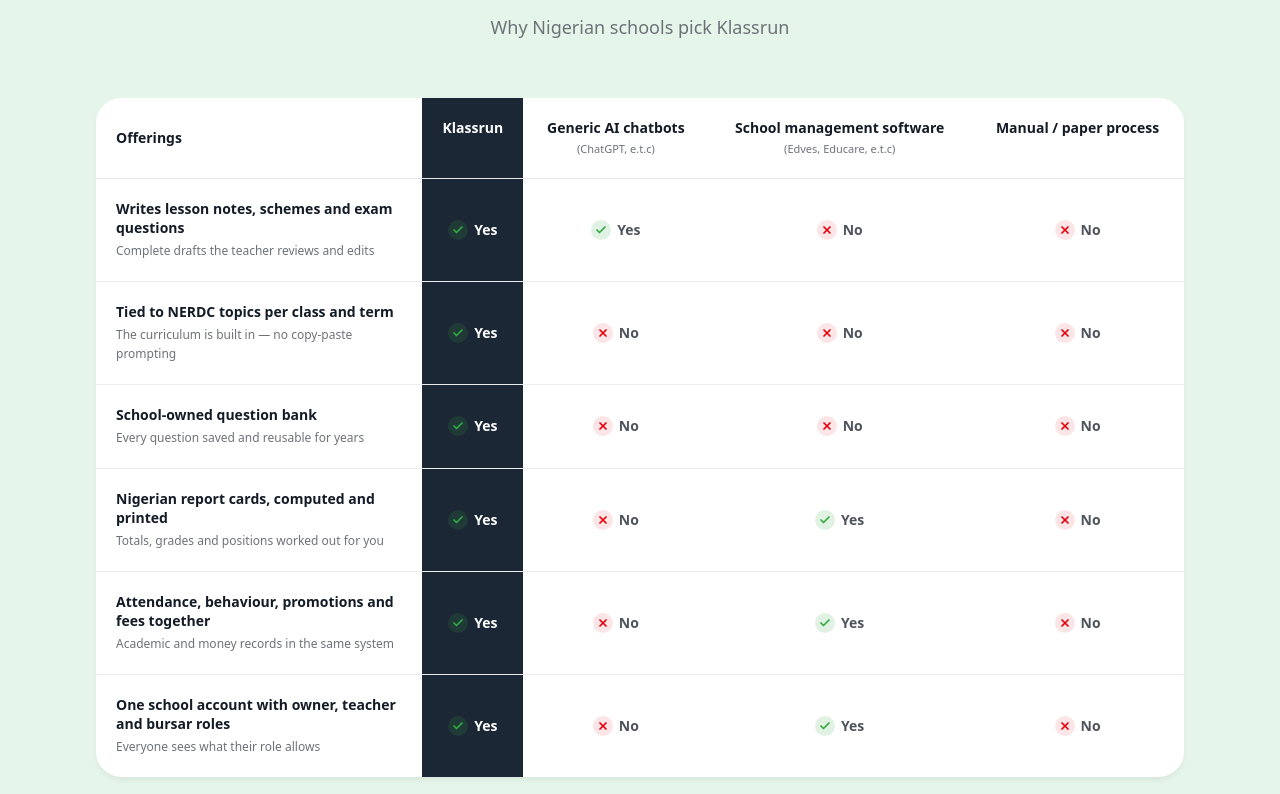
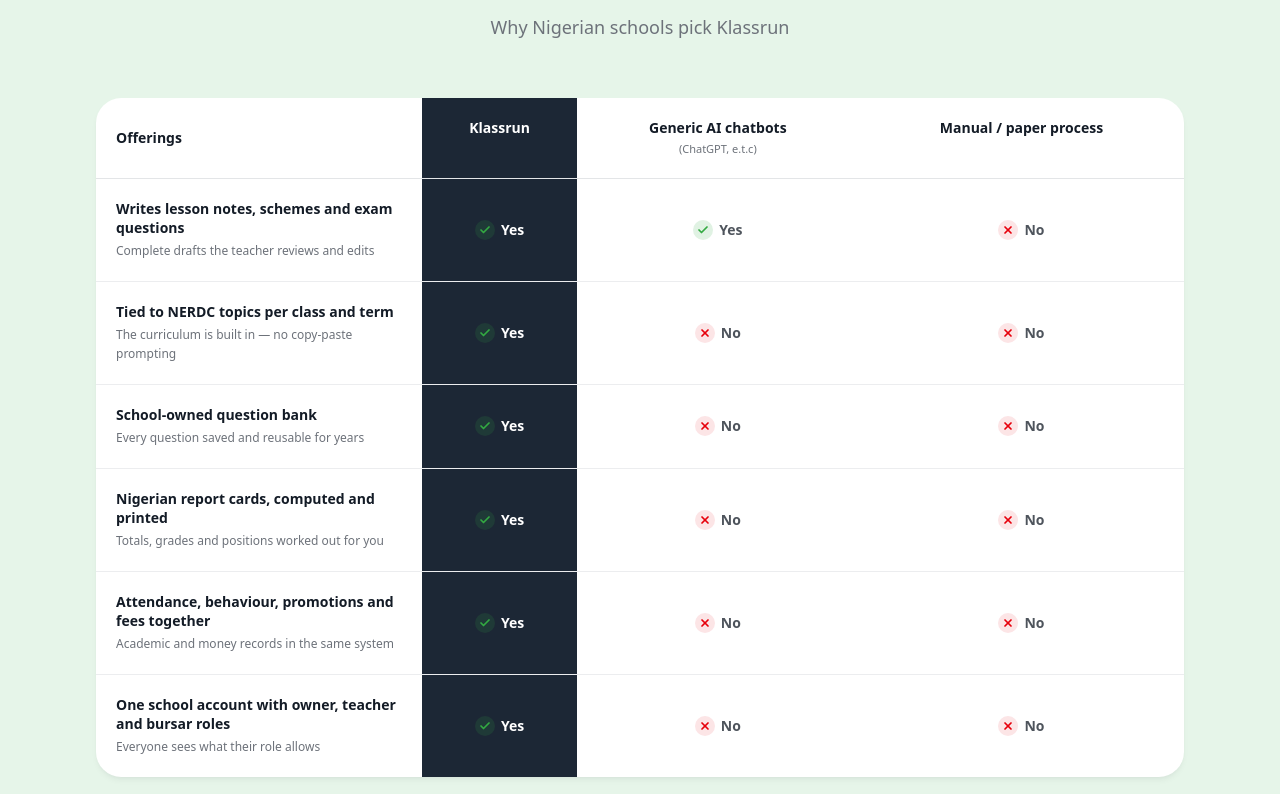
Before and after one commit to klassrun/klassrun-web, a Next.js app: page / in a window 1280 px wide. Shown: the part 3066-3860 px from the top of the page. Built offline with nearby package versions, Linux system fonts and the light colour scheme.

Commit message:
fixed comparisson

```diff
--- a/components/Comparison.jsx
+++ b/components/Comparison.jsx
@@ -6,7 +6,7 @@
 const COLUMNS = [
   { key: 'klassrun', label: 'Klassrun', sub: null },
   { key: 'chatbot', label: 'Generic AI chatbots', sub: '(ChatGPT, e.t.c)' },
-  { key: 'sms', label: 'School management software', sub: '(Edves, Educare, e.t.c)' },
+  // { key: 'sms', label: 'School management software', sub: '(Edves, Educare, e.t.c)' },
   { key: 'manual', label: 'Manual / paper process', sub: null },
 ]
 
@@ -14,32 +14,32 @@
   {
     title: 'Writes lesson notes, schemes and exam questions',
     sub: 'Complete drafts the teacher reviews and edits',
-    values: { klassrun: true, chatbot: true, sms: false, manual: false },
+    values: { klassrun: true, chatbot: true, manual: false },
   },
   {
     title: 'Tied to NERDC topics per class and term',
     sub: 'The curriculum is built in — no copy-paste prompting',
-    values: { klassrun: true, chatbot: false, sms: false, manual: false },
+    values: { klassrun: true, chatbot: false, manual: false },
   },
   {
     title: 'School-owned question bank',
     sub: 'Every question saved and reusable for years',
-    values: { klassrun: true, chatbot: false, sms: false, manual: false },
+    values: { klassrun: true, chatbot: false, manual: false },
   },
   {
     title: 'Nigerian report cards, computed and printed',
     sub: 'Totals, grades and positions worked out for you',
-    values: { klassrun: true, chatbot: false, sms: true, manual: false },
+    values: { klassrun: true, chatbot: false, manual: false },
   },
   {
     title: 'Attendance, behaviour, promotions and fees together',
     sub: 'Academic and money records in the same system',
-    values: { klassrun: true, chatbot: false, sms: true, manual: false },
+    values: { klassrun: true, chatbot: false, manual: false },
   },
   {
     title: 'One school account with owner, teacher and bursar roles',
     sub: 'Everyone sees what their role allows',
-    values: { klassrun: true, chatbot: false, sms: true, manual: false },
+    values: { klassrun: true, chatbot: false, manual: false },
   },
 ]
 
```
